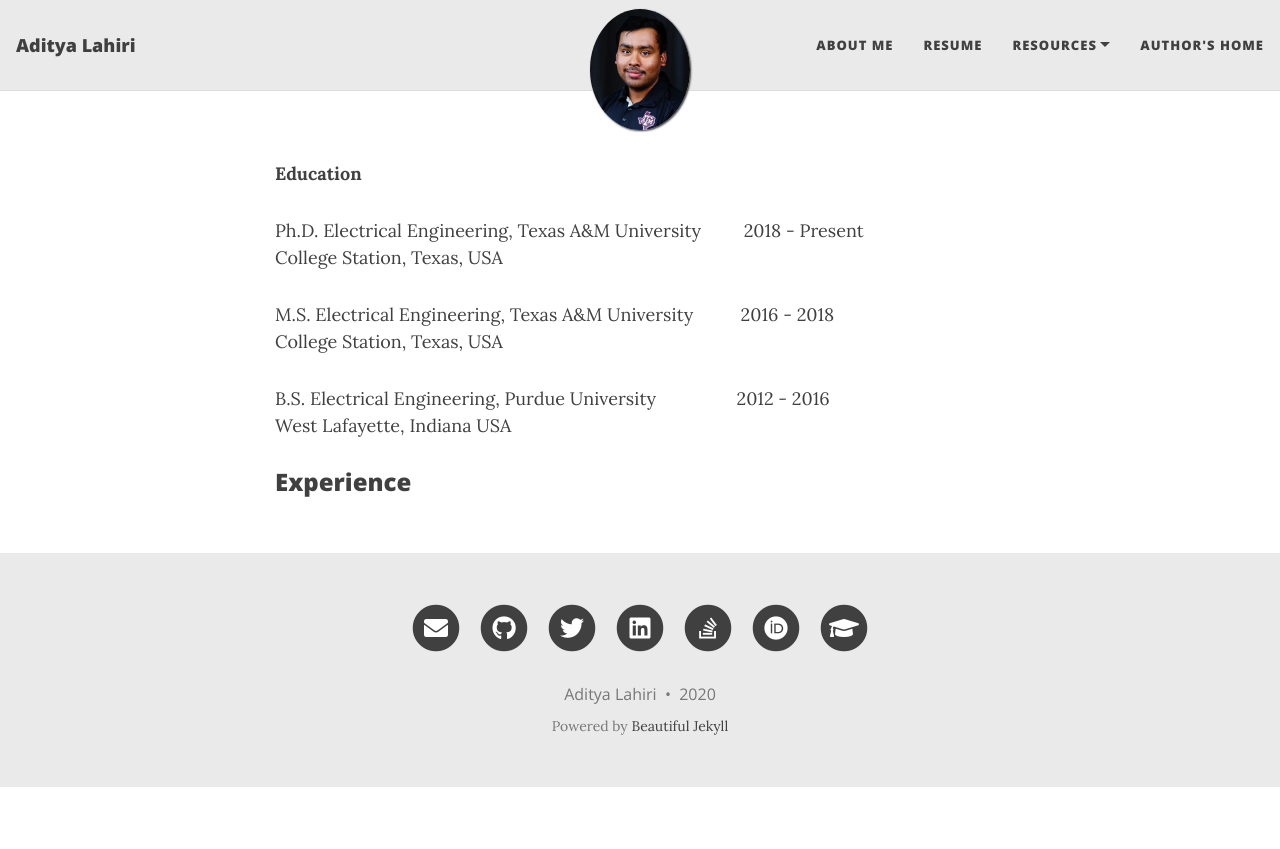
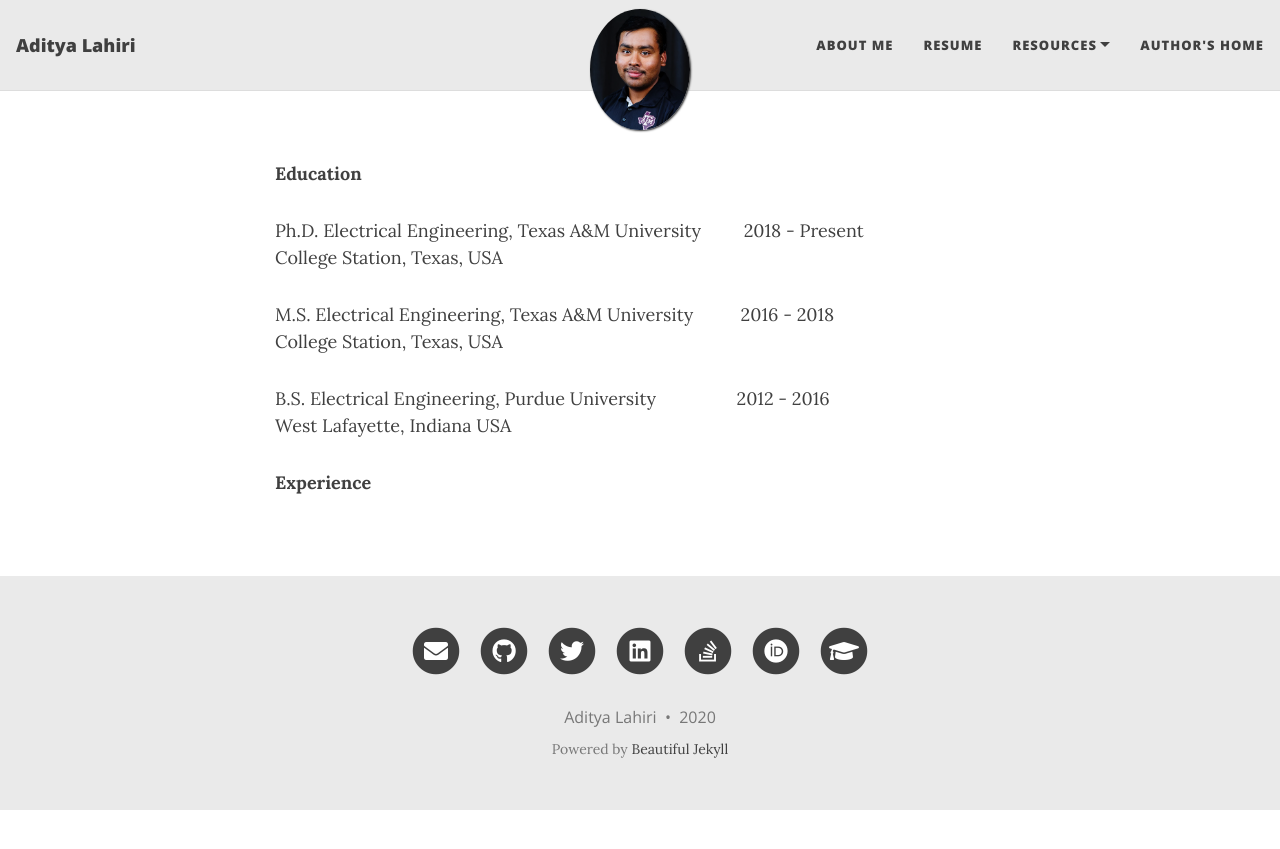
Before and after one commit to adilahiri/adilahiri.github.io, a Jekyll site: the page built from resume.md, in a window 1280 px wide. Shown: the top 849 px of the page. Built offline with Jekyll 4.4.1, drawn with Linux system fonts in a browser that asks for light colours; nearby versions of some CDN libraries.

```diff
--- a/resume.md
+++ b/resume.md
@@ -15,4 +15,4 @@ West Lafayette, Indiana USA
 
 
 
-### Experience
+**Experience**
```
